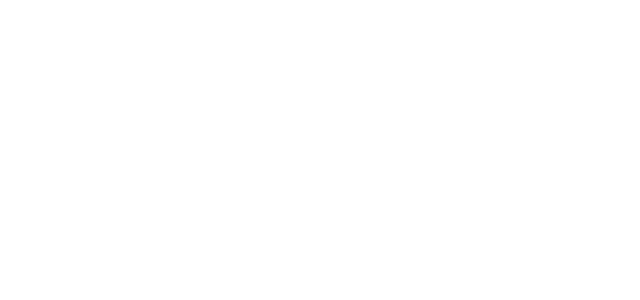
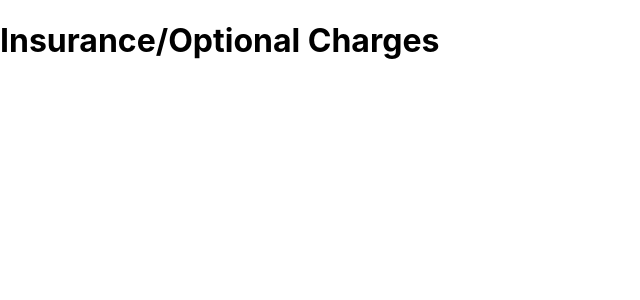
Before and after one commit to davin12345678910/CSE403_RCRSPTeam, a React (Create React App) app in the folder client-app/: page /insurance in a window 1280 px wide. Before the commit this address had no page. Shown: the top 300 px of the page, without its empty margins (0-640 px from the left). Built offline with nearby package versions, Linux system fonts and the light colour scheme.

Commit message:
added InsuranceorOptionalCharges.js page

```diff
--- a/client-app/src/App.js
+++ b/client-app/src/App.js
@@ -10,6 +10,7 @@
 import OfficalTranscript from './OfficialTranscript';
 import DegreeAudit from './DegreeAudit';
 import AddressandConsent from './AddressandConsent';
+import InsuranceorOptionalCharges from './InsuranceorOptionalCharges';
 
 const App = () => {
     return (
@@ -24,6 +25,7 @@
                 <Route path ="/official" element={<OfficalTranscript />} />
                 <Route path ="/audit" element={<DegreeAudit />} />
                 <Route path ="/address" element={<AddressandConsent />} />
+                <Route path ="/insurance" element={<InsuranceorOptionalCharges />} />
             </Routes>
         </BrowserRouter>
     );
--- /dev/null
+++ b/client-app/src/InsuranceorOptionalCharges.js
@@ -0,0 +1,8 @@
+const InsuranceorOptionalCharges = () => {
+    return (
+        <div>
+            <h1>Insurance/Optional Charges</h1>
+        </div>
+    );
+}
+export default InsuranceorOptionalCharges;
```
